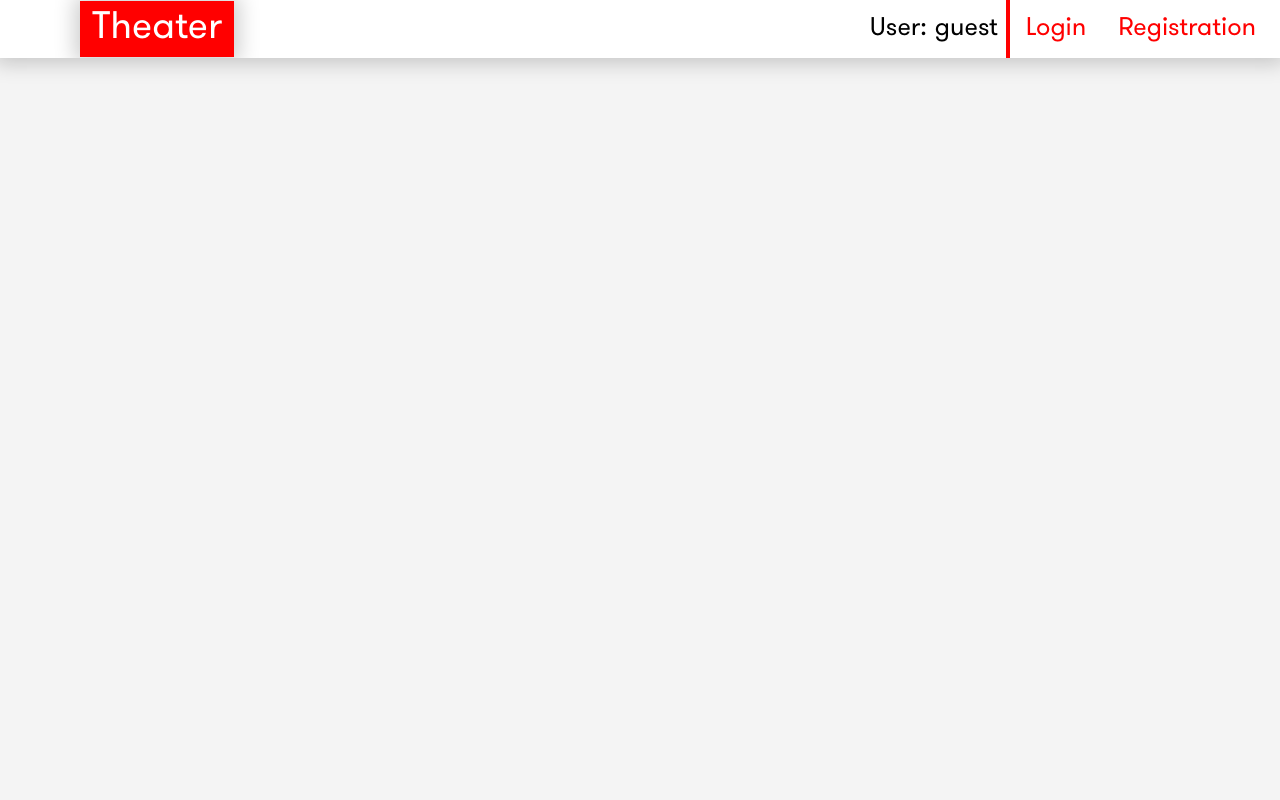
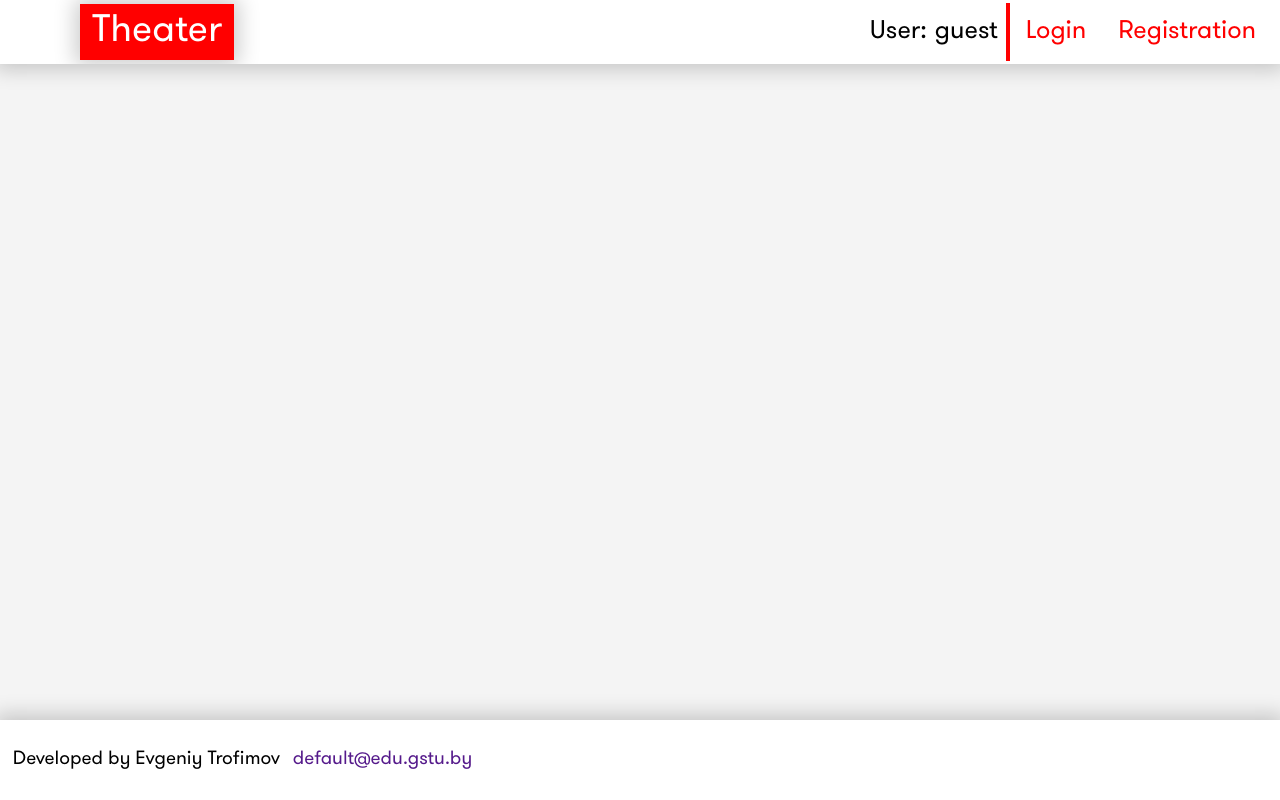
Before and after one commit to default-INT/theater-service, a website built with webpack: page index.html in a window 1280 px wide. Built offline with nearby package versions, Linux system fonts and the light colour scheme.

Commit message:
add 'Footer' and empty 'Content'

```diff
--- a/index.html
+++ b/index.html
@@ -25,11 +25,17 @@
                 </div>
             </div>
         </header>
+
         <section id="content">
 
         </section>
         <footer id="footer">
-
+            <div class="developer">
+                Developed by Evgeniy Trofimov
+            </div>
+            <a href="" class="developer-link">
+                default@edu.gstu.by
+            </a>
         </footer>
     </div>
 </body>
--- /dev/null
+++ b/src/components/footer/Footer.js
@@ -0,0 +1,19 @@
+import {node} from "../../util";
+
+
+export default node({
+    type: 'footer',
+    id: 'footer',
+    children: [
+        node({
+            children: 'Developed by Evgeniy Trofimov',
+            classList: ['developer']
+        }),
+        node({
+            type: 'a',
+            children: 'default@edu.gstu.by',
+            classList: ['developer-link'],
+            href: ''
+        })
+    ]
+});
--- /dev/null
+++ b/src/components/header/Header.js
@@ -0,0 +1,17 @@
+import {node} from "../../util";
+import LoginMenu from "./LoginMenu";
+
+
+const Title = node({
+    children: 'Theater',
+    classList: ['title']
+});
+
+export default node({
+    type: 'header',
+    id: 'header',
+    children: [
+        Title,
+        LoginMenu
+    ]
+});
--- a/src/components/Header.js
+++ b/src/components/header/LoginMenu.js
@@ -1,9 +1,5 @@
-import {node} from "../util";
+import {node} from "../../util";
 
-const Title = node({
-    children: 'Theater',
-    classList: ['title']
-});
 
 const UtilBtn = node({
     id: 'util-btn',
@@ -19,22 +15,13 @@ const UtilBtn = node({
             href: ''
         })
     ]
-})
+});
 
-const LoginMenu = node({
+export default node({
     id: 'login-menu',
     children: [
         node({children: 'User: '}),
         node({id: 'user-status', children: 'guest'}),
         UtilBtn
     ]
-})
-
-export default node({
-    type: 'header',
-    id: 'header',
-    children: [
-        Title,
-        LoginMenu
-    ]
 });
--- /dev/null
+++ b/src/components/main-content/Content.js
@@ -0,0 +1,7 @@
+import {node} from "../../util";
+
+
+export default node({
+    type: 'section',
+    id: 'section'
+});
--- /dev/null
+++ b/src/css/footer.css
@@ -0,0 +1,22 @@
+/*
+    Footer start
+ */
+
+footer {
+    width: 100%;
+    display: flex;
+    background: white;
+    align-items: center;
+    box-shadow: 0 0 20px 5px rgba(0,0,0,.2);
+    overflow: hidden;
+
+}
+
+footer * {
+    padding-left: 1vw;
+    font-size: 1.5vmax;
+}
+
+/*
+    Footer end
+ */
--- /dev/null
+++ b/src/css/header.css
@@ -0,0 +1,52 @@
+/*
+    Header start
+*/
+
+header {
+    width: 100%;
+    display: flex;
+    justify-content: space-between;
+    background: white;
+    align-items: center;
+    box-shadow: 0 0 20px 5px rgba(0,0,0,.2);
+    overflow: hidden;
+}
+
+header .title {
+    font-size: 3vmax;
+    margin-left: 10vmin;
+    padding: 1vmin 1.5vmin 1vmin 1.5vmin;
+    display: flex;
+    align-items: center;
+    color: white;
+    background: #f00;
+    box-shadow: 0 0 20px 5px rgba(0,0,0,.2);
+}
+
+header #login-menu {
+    display: flex;
+}
+
+header #login-menu div {
+    padding-right: 1vmin;
+    display: flex;
+    align-items: center;
+}
+
+header #login-menu #util-btn {
+    border-left: red 0.5vmin solid;
+}
+
+header #login-menu #util-btn a {
+    padding: 2vmin;
+    color: #f00;
+}
+
+header #login-menu #util-btn a:hover {
+    background: #f00;
+    color: white;
+}
+
+/*
+    Header end
+*/
--- a/src/css/main.css
+++ b/src/css/main.css
@@ -1,3 +1,6 @@
+@import "header.css";
+@import "footer.css";
+
 @font-face {
     font-family: "GTWalsheimPro";
     src: url('../fonts/GTWalsheimPro.otf') format("truetype");
@@ -29,55 +32,8 @@ a {
     transition: .5s ease-in-out;
 }
 
-/*
-    Header start
-*/
-
-header {
-    width: 100%;
-    display: flex;
-    justify-content: space-between;
-    background: white;
-    align-items: center;
-    box-shadow: 0 0 20px 5px rgba(0,0,0,.2);
-    overflow: hidden;
+#root {
+    display: grid;
+    height: 100%;
+    grid-template-rows: 8vh 1fr 10vh;
 }
-
-header .title {
-    font-size: 3vmax;
-    margin-left: 10vmin;
-    padding: 1vmin 1.5vmin 1vmin 1.5vmin;
-    display: flex;
-    align-items: center;
-    color: white;
-    background: #f00;
-    box-shadow: 0 0 20px 5px rgba(0,0,0,.2);
-}
-
-header #login-menu {
-    display: flex;
-}
-
-header #login-menu div {
-    padding-right: 1vmin;
-    display: flex;
-    align-items: center;
-}
-
-header #login-menu #util-btn {
-    border-left: red 0.5vmin solid;
-}
-
-header #login-menu #util-btn a {
-    padding: 2vmin;
-    color: #f00;
-}
-
-header #login-menu #util-btn a:hover {
-    background: #f00;
-    color: white;
-}
-
-/*
-    Header end
-*/
--- a/src/main.js
+++ b/src/main.js
@@ -1,6 +1,12 @@
 import './css/main.css'
-import Header from "./components/Header";
+import Header from "./components/header/Header";
+import Content from "./components/main-content/Content";
+import Footer from "./components/footer/Footer";
 
 const root = document.getElementById('root');
-root.innerHTML = '';
-root.appendChild(Header);
+
+// root.innerHTML = '';
+
+// root.appendChild(Header);
+// root.appendChild(Content);
+// root.appendChild(Footer);
--- a/src/util.js
+++ b/src/util.js
@@ -4,6 +4,11 @@ const elementSelector = {
     'object': child => child
 }
 
+/**
+ *
+ * @param option {object}
+ * @returns {HTMLDivElement}
+ */
 export const node = function (option) {
     const type = option.type ? option.type : 'div';
     const element = document.createElement(type);
```
